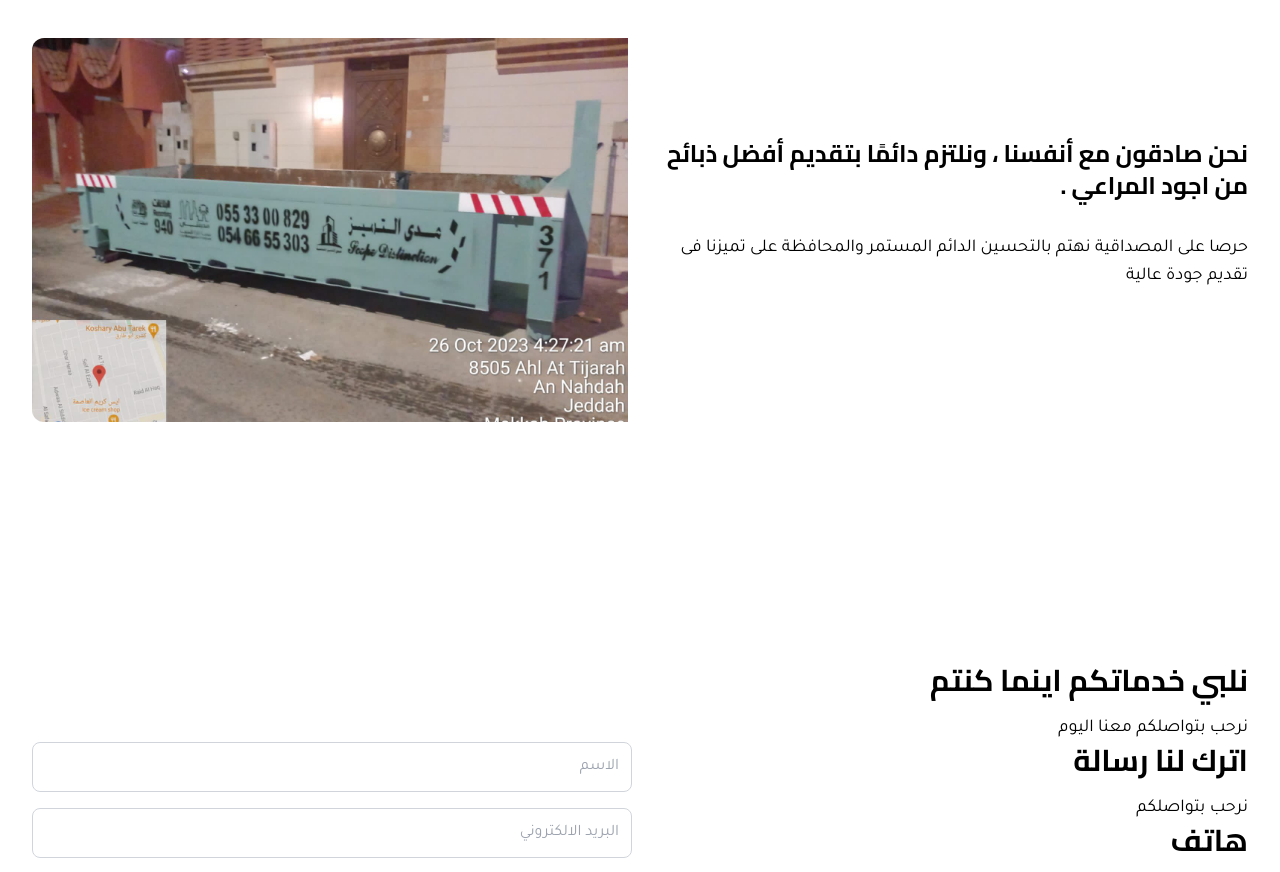
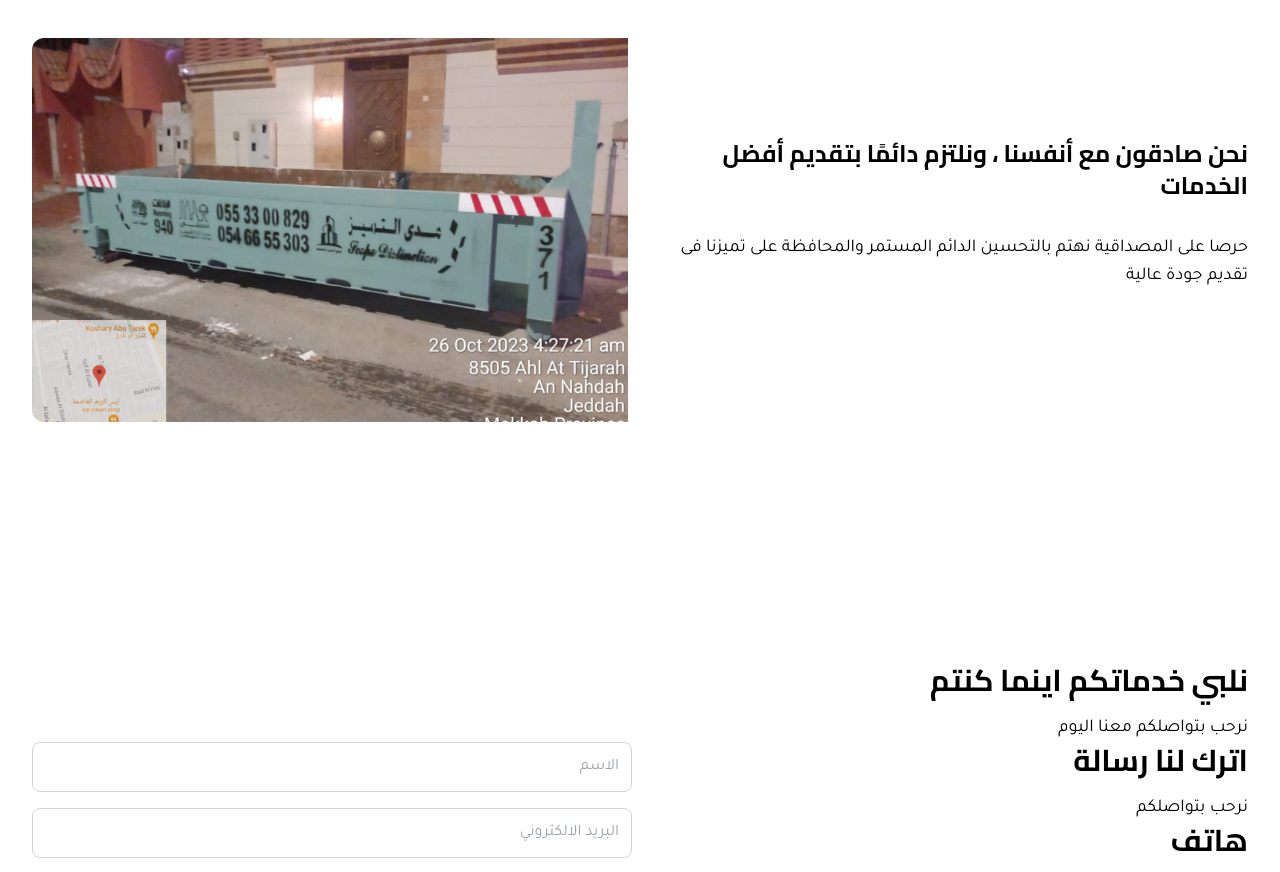
Before and after one commit to ashrafsayed2018/hawyat, a Next.js app: page /about in a window 1280 px wide. Shown: the part 1700-2572 px from the top of the page. Built offline with nearby package versions, Linux system fonts and the light colour scheme.

Commit message:
editing size of about page

```diff
--- a/app/(pages)/about/page.jsx
+++ b/app/(pages)/about/page.jsx
@@ -42,8 +42,7 @@ const AboutPage = () => {
       <div className="flex flex-col md:flex-row items-center gap-6 mb-20 md:h-96 h-auto overflow-hidden rounded-xl">
         <div className="flex-1">
           <h3 className={`text-2xl font-bold mb-4 ${cairo.className}`}>
-            نحن صادقون مع أنفسنا ، ونلتزم دائمًا بتقديم أفضل ذبائح من اجود
-            المراعي .
+            نحن صادقون مع أنفسنا ، ونلتزم دائمًا بتقديم أفضل الخدمات
           </h3>
           <p className="text-lg my-8">
             حرصا على المصداقية نهتم بالتحسين الدائم المستمر والمحافظة على تميزنا
```
